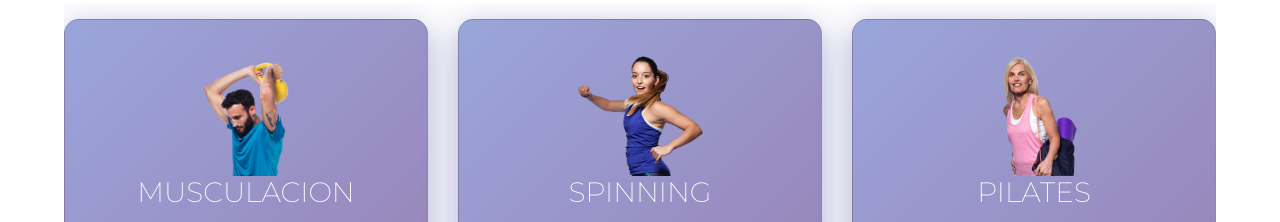
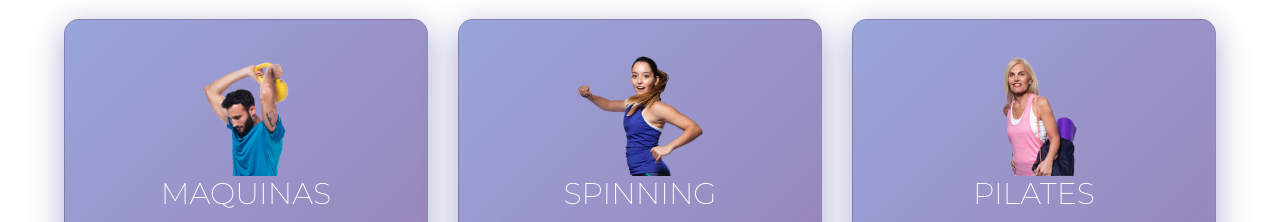
Before and after one commit to micaelasola/entregafinalCH, a plain HTML site: page index.html in a window 1280 px wide. Shown: the part 1247-1469 px from the top of the page. Drawn offline with nearby package versions, Linux system fonts and the light colour scheme; files whose address does not match are found by name.

Commit message:
Cambios en fonts

```diff
--- a/index.html
+++ b/index.html
@@ -138,7 +138,7 @@
                     <div class="card mt-3">
                         <div class="tarjeta align-items-center p-2 text-center">
                             <img src="img/varong.jpg" alt="Profe Trainer" class="rounded" width="160">
-                            <h3>MUSCULACION</h3>
+                            <h3>MAQUINAS</h3>
                             <div class="mt-3 info">
                                 <span class="info d-block">No lo dudes mas, veni al gym y sentite como en casa, vas a
                                     tener a un profe que te explique todo paso a paso!</span>
--- a/sass/styles.scss
+++ b/sass/styles.scss
@@ -43,7 +43,6 @@ body{
 .container {
 	width: 90%;
 	margin: 0 auto;
-	/*overflow: hidden;*/
 	padding: 80px 0;
 	max-width: 1200px;
 }
@@ -339,7 +338,14 @@ h1{
 
 .tarjetas{
     padding-top: 0;
+
 }
+
+.tarjeta h3{
+    font-size: 30px;
+}
+
+
 
 
 .info{
```
Also changed, not shown: css/styles.css.
